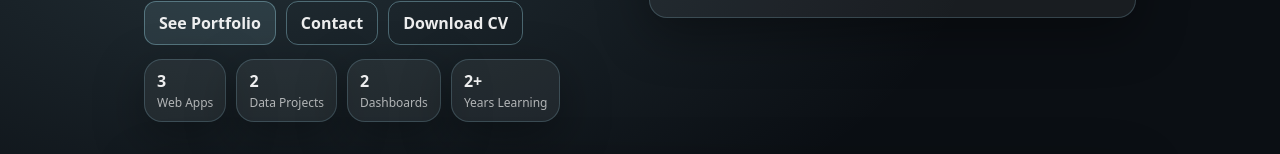
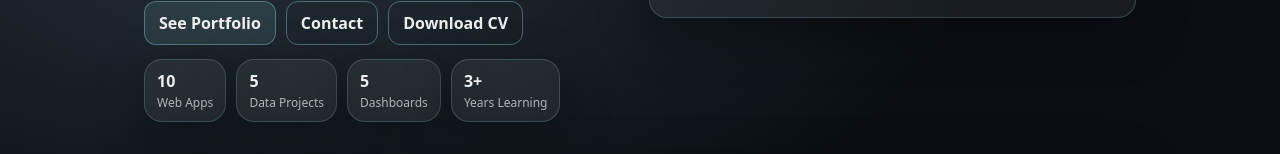
Before and after one commit to Skyrio-aoi/skyrio-website, a React (Vite) app: page / in a window 1280 px wide. Shown: the part 595-749 px from the top of the page. Built offline with nearby package versions, Linux system fonts and the light colour scheme.

Commit message:
update: profile

```diff
--- a/src/data/profile.js
+++ b/src/data/profile.js
@@ -15,10 +15,10 @@ export const profile = {
   },
 
   stats: [
-    { label: "Web Apps", value: "3" },
-    { label: "Data Projects", value: "2" },
-    { label: "Dashboards", value: "2" },
-    { label: "Years Learning", value: "2+" },
+    { label: "Web Apps", value: "10" },
+    { label: "Data Projects", value: "5" },
+    { label: "Dashboards", value: "5" },
+    { label: "Years Learning", value: "3+" },
   ],
 
   highlights: [
```
